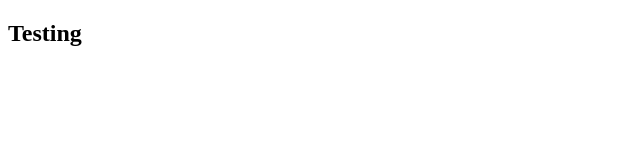
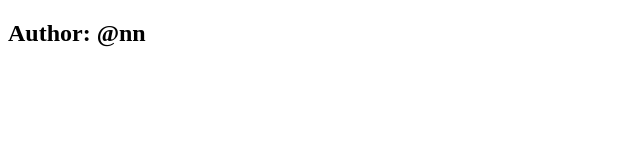
Before and after one commit to armod/gatsby-simply-recipes, a Gatsby site: page /testing in a window 1280 px wide. Shown: the whole page, without its empty margins (0-640 px from the left). Built offline with nearby package versions, Linux system fonts and the light colour scheme; Gatsby itself is replaced by a stand-in of ours.

Commit message:
testing.js query

```diff
--- a/src/pages/testing.js
+++ b/src/pages/testing.js
@@ -1,11 +1,12 @@
 import React from 'react'
 import { graphql } from 'gatsby'
 
-const Testing = (props) => {
-  console.log(props)
+const Testing = ({ data }) => {
+  // console.log(props)
+  const author = data.site.info.author
   return (
     <div>
-      <h2>Testing</h2>
+      <h2>Author: {author}</h2>
     </div>
   )
 }
```
